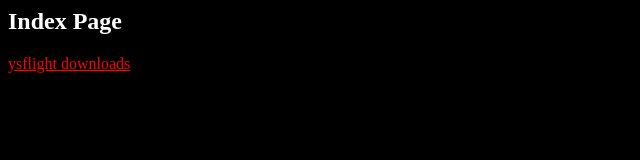
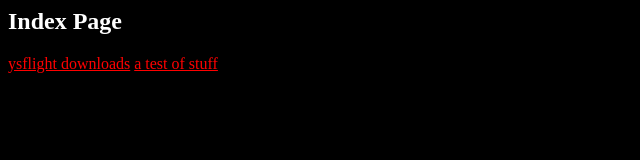
Before and after one commit to slavonicblin/slavonicblin.github.io, a plain HTML site: page index.html in a window 1280 px wide. Shown: the whole page, without its empty margins (0-640 px from the left). Drawn offline with Linux system fonts and the light colour scheme.

Commit message:
Update index.html

```diff
--- a/index.html
+++ b/index.html
@@ -6,6 +6,6 @@
 	<body>
 		<h2>Index Page</h2>
 		<a href="ysf downloads.html">ysflight downloads</a>
-
+		<a href="music.html">a test of stuff</a>
 	</body>
 </html>
```
